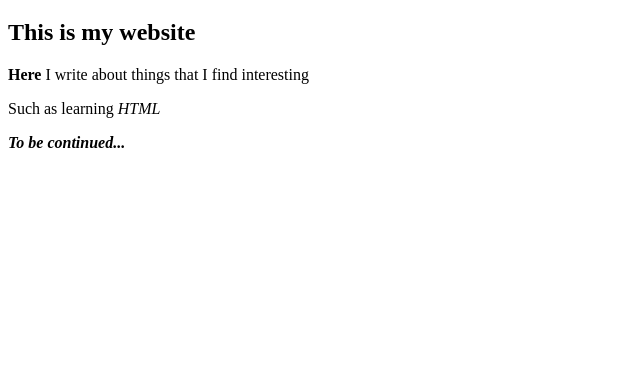
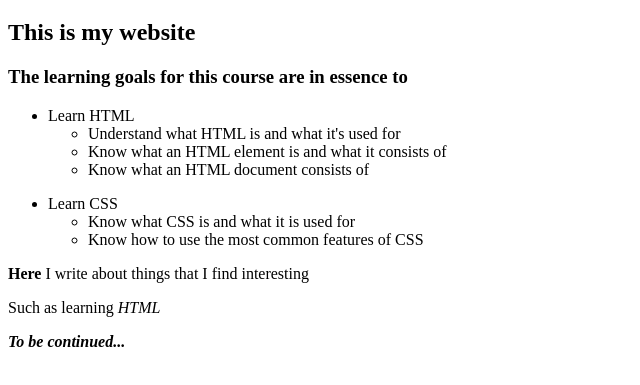
Before and after one commit to lihfliving/lapio-website, a plain HTML site: page index.html in a window 1280 px wide. Shown: the part 61-446 px from the top of the page, without its empty margins (0-640 px from the left). Drawn offline with Linux system fonts and the light colour scheme.

Commit message:
Part 3, add exercise 4

```diff
--- a/index.html
+++ b/index.html
@@ -10,7 +10,23 @@
   <!--Do the exercises here-->
 <h1>Hello</h1>
 <h2><strong>This is my website</strong></h2>
-<p><strong>Here</strong> I write about things that I find interesting</p>
+<h3>The learning goals for this course are in essence to</h3>
+<ul>
+  <li>Learn HTML</li>
+  <ul>
+    <li>Understand what HTML is and what it's used for</li>
+    <li>Know what an HTML element is and what it consists of</li>
+    <li>Know what an HTML document consists of</li>
+  </ul>
+</ul>
+  <ul>
+    <li>Learn CSS</li>
+    <ul>
+      <li>Know what CSS is and what it is used for</li>
+      <li>Know how to use the most common features of CSS</li>
+    </ul>
+  </ul>
+<p><strong>Here </strong>I write about things that I find interesting<p>
 <p>Such as learning <i>HTML</i></p>
 <p><i><strong>To be continued...</strong></i><p>
 </body>
```
